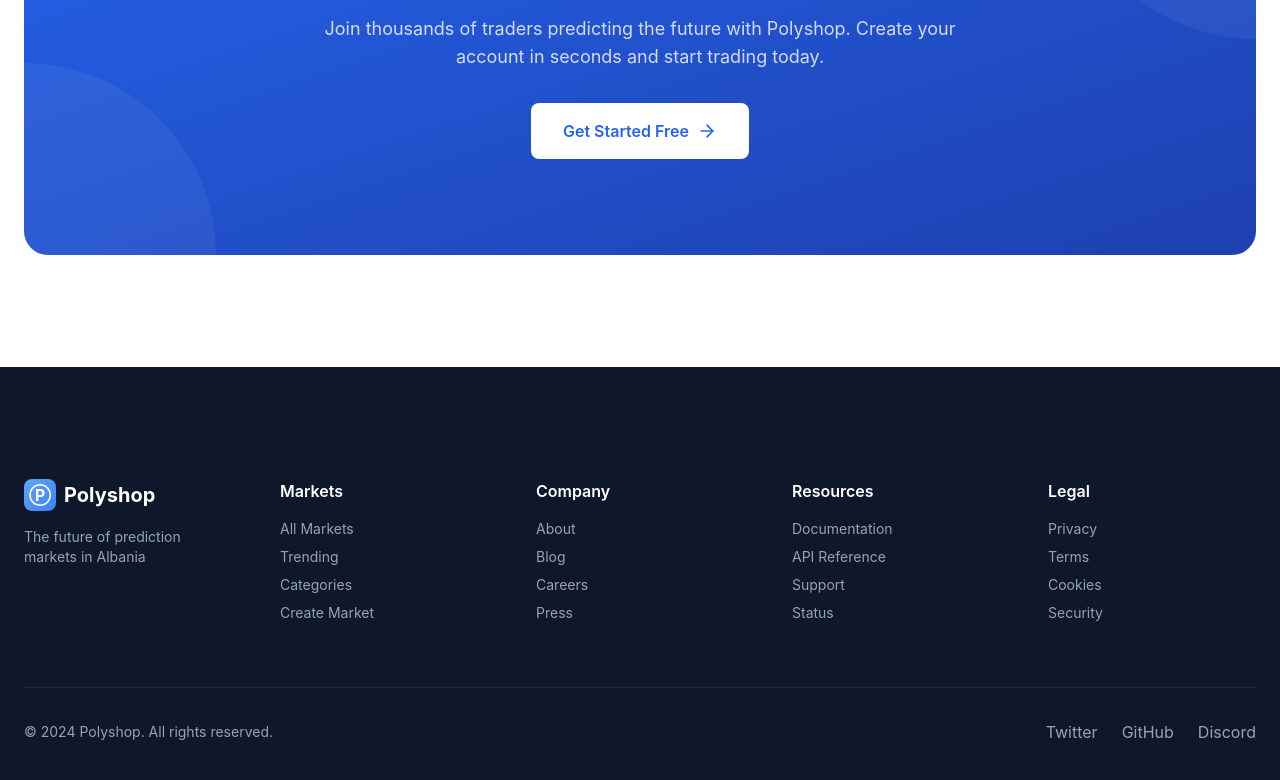
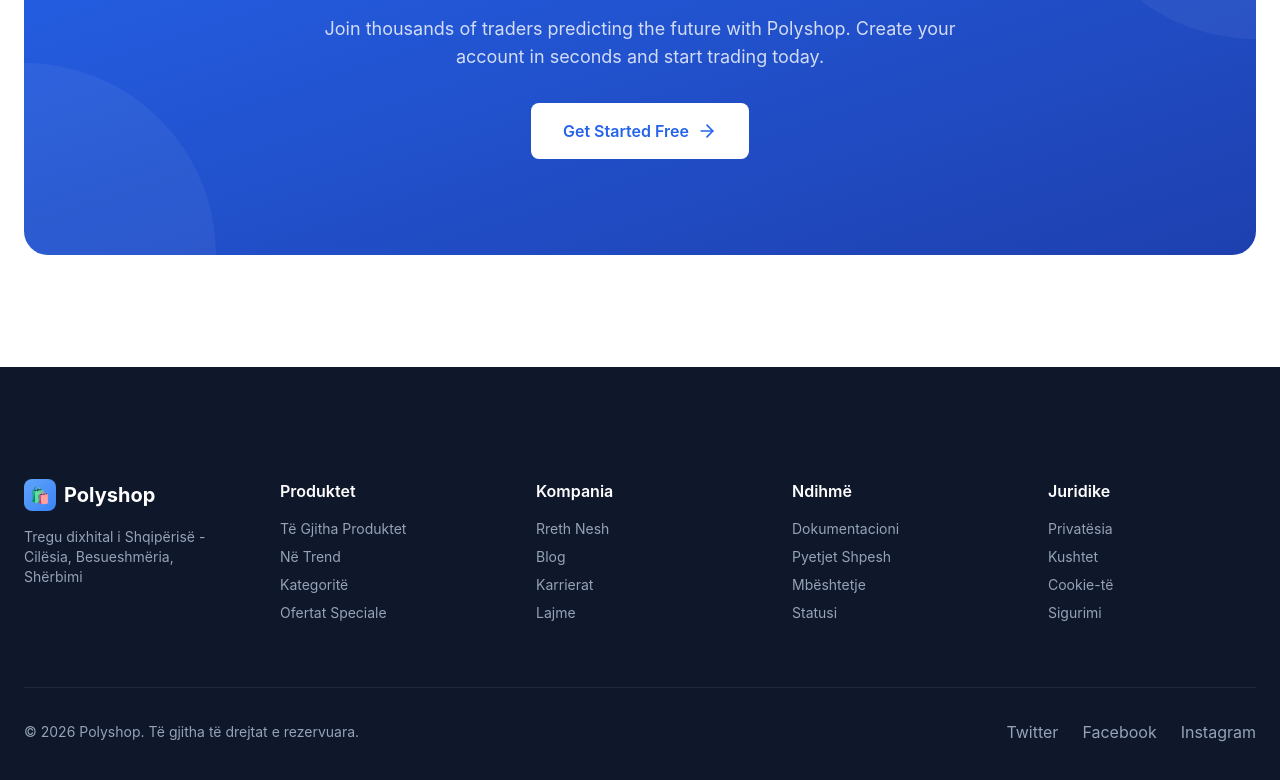
Before and after one commit to sesopeso101-sudo/Polyshop, a React (Create React App) app: page / in a window 1280 px wide. Shown: the part 4321-5101 px from the top of the page. Built offline with nearby package versions, Linux system fonts and the light colour scheme; the HTML template or start-up script is replaced by a standard one.

Commit message:
refactor: Convert Footer to 100% Albanian

```diff
--- a/src/components/Footer.js
+++ b/src/components/Footer.js
@@ -9,64 +9,64 @@ function Footer() {
           <div>
             <div className="flex items-center gap-2 mb-4">
               <div className="w-8 h-8 bg-gradient-to-br from-blue-400 to-blue-500 rounded-lg flex items-center justify-center">
-                <span className="text-white font-bold">Ⓟ</span>
+                <span className="text-white font-bold">🛍️</span>
               </div>
               <span className="text-xl font-bold text-white">Polyshop</span>
             </div>
-            <p className="text-slate-400 text-sm">The future of prediction markets in Albania</p>
+            <p className="text-slate-400 text-sm">Tregu dixhital i Shqipërisë - Cilësia, Besueshmëria, Shërbimi</p>
           </div>
 
-          {/* Markets */}
+          {/* Produktet */}
           <div>
-            <h4 className="font-semibold text-white mb-4">Markets</h4>
+            <h4 className="font-semibold text-white mb-4">Produktet</h4>
             <ul className="space-y-2 text-sm">
-              <li><button className="text-slate-400 hover:text-white transition">All Markets</button></li>
-              <li><button className="text-slate-400 hover:text-white transition">Trending</button></li>
-              <li><button className="text-slate-400 hover:text-white transition">Categories</button></li>
-              <li><button className="text-slate-400 hover:text-white transition">Create Market</button></li>
+              <li><button className="text-slate-400 hover:text-white transition">Të Gjitha Produktet</button></li>
+              <li><button className="text-slate-400 hover:text-white transition">Në Trend</button></li>
+              <li><button className="text-slate-400 hover:text-white transition">Kategoritë</button></li>
+              <li><button className="text-slate-400 hover:text-white transition">Ofertat Speciale</button></li>
             </ul>
           </div>
 
-          {/* Company */}
+          {/* Kompania */}
           <div>
-            <h4 className="font-semibold text-white mb-4">Company</h4>
+            <h4 className="font-semibold text-white mb-4">Kompania</h4>
             <ul className="space-y-2 text-sm">
-              <li><button className="text-slate-400 hover:text-white transition">About</button></li>
+              <li><button className="text-slate-400 hover:text-white transition">Rreth Nesh</button></li>
               <li><button className="text-slate-400 hover:text-white transition">Blog</button></li>
-              <li><button className="text-slate-400 hover:text-white transition">Careers</button></li>
-              <li><button className="text-slate-400 hover:text-white transition">Press</button></li>
+              <li><button className="text-slate-400 hover:text-white transition">Karrierat</button></li>
+              <li><button className="text-slate-400 hover:text-white transition">Lajme</button></li>
             </ul>
           </div>
 
-          {/* Resources */}
+          {/* Ndihmë */}
           <div>
-            <h4 className="font-semibold text-white mb-4">Resources</h4>
+            <h4 className="font-semibold text-white mb-4">Ndihmë</h4>
             <ul className="space-y-2 text-sm">
-              <li><button className="text-slate-400 hover:text-white transition">Documentation</button></li>
-              <li><button className="text-slate-400 hover:text-white transition">API Reference</button></li>
-              <li><button className="text-slate-400 hover:text-white transition">Support</button></li>
-              <li><button className="text-slate-400 hover:text-white transition">Status</button></li>
+              <li><button className="text-slate-400 hover:text-white transition">Dokumentacioni</button></li>
+              <li><button className="text-slate-400 hover:text-white transition">Pyetjet Shpesh</button></li>
+              <li><button className="text-slate-400 hover:text-white transition">Mbështetje</button></li>
+              <li><button className="text-slate-400 hover:text-white transition">Statusi</button></li>
             </ul>
           </div>
 
-          {/* Legal */}
+          {/* Juridike */}
           <div>
-            <h4 className="font-semibold text-white mb-4">Legal</h4>
+            <h4 className="font-semibold text-white mb-4">Juridike</h4>
             <ul className="space-y-2 text-sm">
-              <li><button className="text-slate-400 hover:text-white transition">Privacy</button></li>
-              <li><button className="text-slate-400 hover:text-white transition">Terms</button></li>
-              <li><button className="text-slate-400 hover:text-white transition">Cookies</button></li>
-              <li><button className="text-slate-400 hover:text-white transition">Security</button></li>
+              <li><button className="text-slate-400 hover:text-white transition">Privatësia</button></li>
+              <li><button className="text-slate-400 hover:text-white transition">Kushtet</button></li>
+              <li><button className="text-slate-400 hover:text-white transition">Cookie-të</button></li>
+              <li><button className="text-slate-400 hover:text-white transition">Sigurimi</button></li>
             </ul>
           </div>
         </div>
 
         <div className="border-t border-slate-800 pt-8 flex flex-col md:flex-row items-center justify-between">
-          <p className="text-slate-400 text-sm">&copy; 2024 Polyshop. All rights reserved.</p>
+          <p className="text-slate-400 text-sm">&copy; 2026 Polyshop. Të gjitha të drejtat e rezervuara.</p>
           <div className="flex items-center gap-6 mt-6 md:mt-0">
             <button className="text-slate-400 hover:text-white transition">Twitter</button>
-            <button className="text-slate-400 hover:text-white transition">GitHub</button>
-            <button className="text-slate-400 hover:text-white transition">Discord</button>
+            <button className="text-slate-400 hover:text-white transition">Facebook</button>
+            <button className="text-slate-400 hover:text-white transition">Instagram</button>
           </div>
         </div>
       </div>
```
